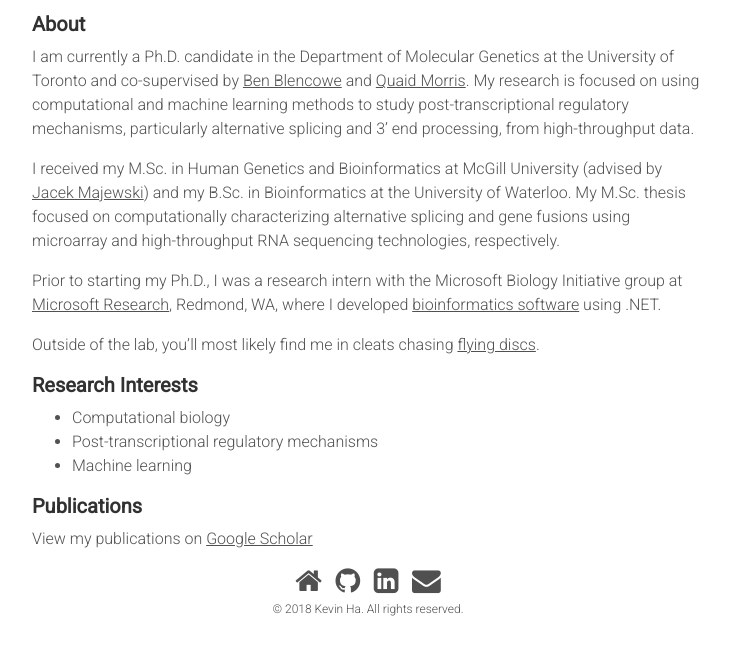
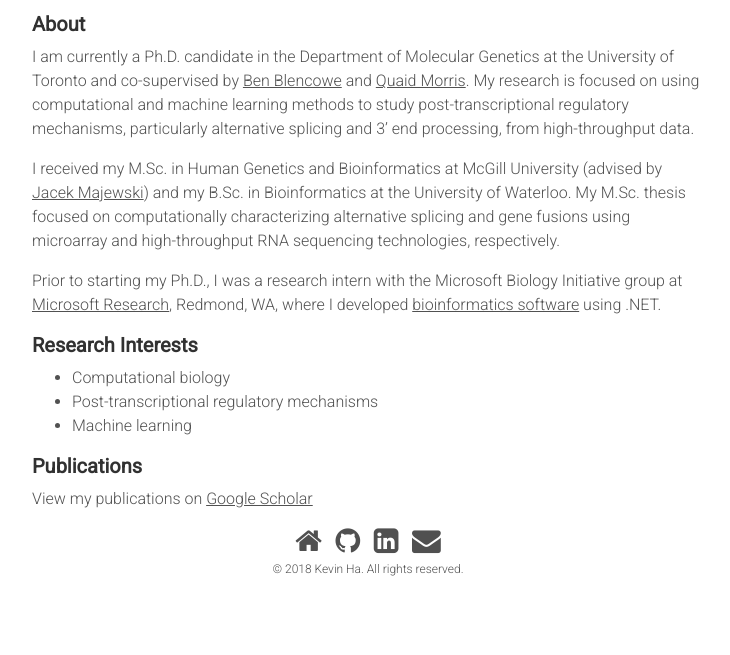
Before and after one commit to kcha/kcha.github.io, a Jekyll site: the page built from index.md, in a window 1280 px wide, cut to the strip 214-869 px from the top of the page. Shown: the whole strip, without its empty margins (272-1002 px from the left). Built offline with Jekyll 4.4.1, drawn with Linux system fonts in a browser that asks for light colours; nearby versions of some CDN libraries.

Commit message:
Update index.md

```diff
--- a/index.md
+++ b/index.md
@@ -23,8 +23,6 @@ Microsoft Biology Initiative group at
 [Microsoft Research](https://research.microsoft.com), Redmond, WA, where I developed [bioinformatics software](https://seqcos.codeplex.com/) using
 .NET.
 
-Outside of the lab, you'll most likely find me in cleats chasing [flying discs](https://en.wikipedia.org/wiki/Ultimate_%28sport%29).
-
 # Research Interests
 
 - Computational biology
```
